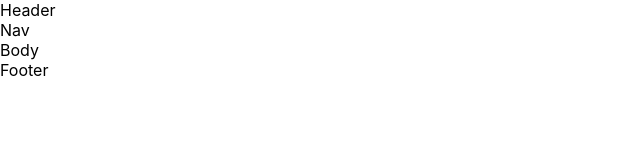
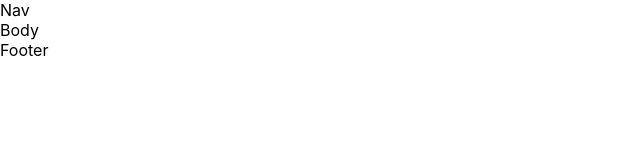
Before and after one commit to Educateinit/ReactProjectOne, a React (Create React App) app: page / in a window 1280 px wide. Shown: the top 160 px of the page, without its empty margins (0-640 px from the left). Built offline with nearby package versions, Linux system fonts and the light colour scheme.

Commit message:
adding Header element in the headerfile

```diff
--- a/src/Header.js
+++ b/src/Header.js
@@ -2,7 +2,9 @@ import React from 'react'
 
 const Header = () => {
   return (
-    <div>Header</div>
+    <div>
+      <header></header>
+    </div>
   )
 }
 
```
